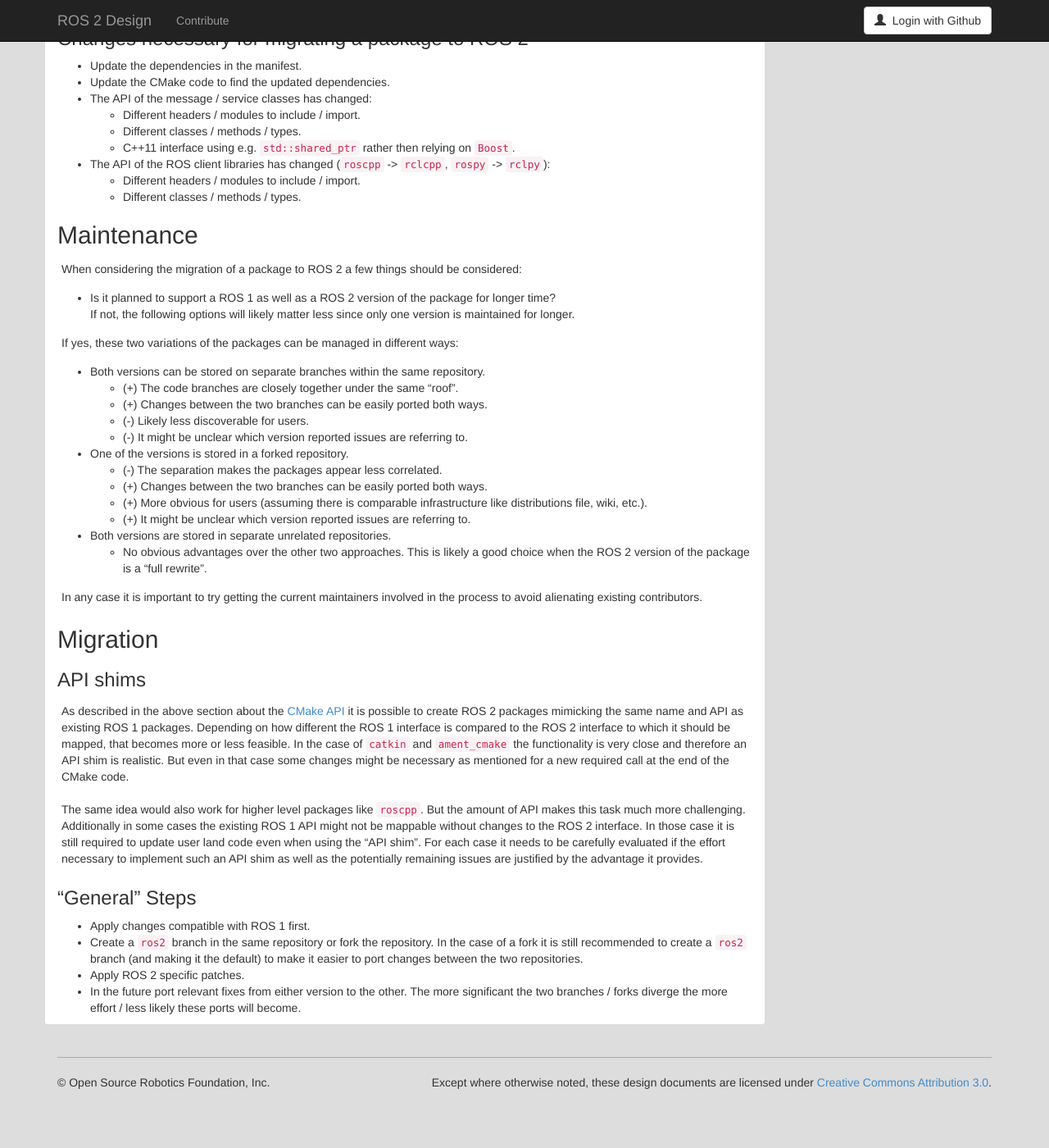
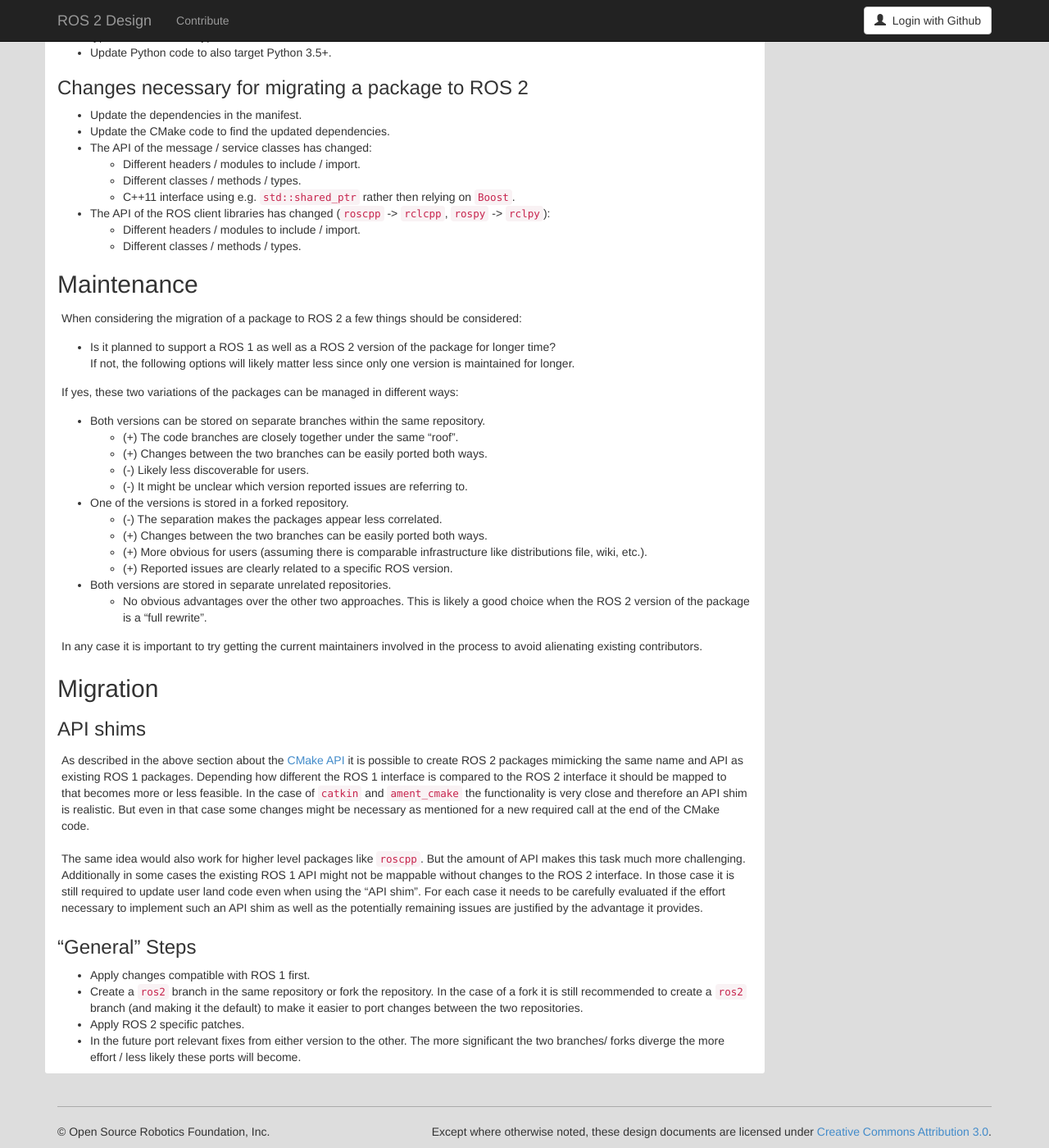
Before and after one commit to ros2/design, a Jekyll site: the page built from articles/200_coexistence_and_migration.md, in a window 1280 px wide and 1400 px high, scrolled down 3337 px. Shown: the whole window at 82% size. Built offline with Jekyll 4.4.1, drawn with Linux system fonts in a browser that asks for light colours; nearby versions of some CDN libraries; before the commit the page ends 4677 px from its top, so only the background shows below that; some of the changed text lies outside the part shown.

Commit message:
Revert "Fix ups"
This reverts commit ea0477d924685905487ac2c8e1a8701bb91414e5.

```diff
--- a/articles/200_coexistence_and_migration.md
+++ b/articles/200_coexistence_and_migration.md
@@ -119,6 +119,8 @@
 **Idea:** Create a ROS 2 package names `catkin` which provides the same CMake API as the ROS 1 package (minus unavailable features like the devel space) by mapping the calls to `ament_cmake` API.
 In addition it is expected that existing packages need to call a new function at the end of their CMake code to account for the fact that `ament_package` needs to be invoked *after* all targets where `catkin_package` needs to be invoked *before* them.
 
+In addition to `catkin` the CMake of ROS 1 packages also uses CMake API of other package, e.g. `genmsg`, `dynamic_reconfigure`, `rostest`, etc.
+
 ### Message / service definitions
 
 In ROS 2 message / service definitions are expected to be in the subdirectory `msg` / `srv`.
@@ -210,7 +212,7 @@
   * (-) The separation makes the packages appear less correlated.
   * (+) Changes between the two branches can be easily ported both ways.
   * (+) More obvious for users (assuming there is comparable infrastructure like distributions file, wiki, etc.).
-  * (+) It might be unclear which version reported issues are referring to.
+  * (+) Reported issues are clearly related to a specific ROS version.
 
 * Both versions are stored in separate unrelated repositories.
 
@@ -224,7 +226,7 @@
 ### API shims
 
 As described in the above section about the [CMake API](#cmake-api) it is possible to create ROS 2 packages mimicking the same name and API as existing ROS 1 packages.
-Depending on how different the ROS 1 interface is compared to the ROS 2 interface to which it should be mapped, that becomes more or less feasible.
+Depending how different the ROS 1 interface is compared to the ROS 2 interface it should be mapped to that becomes more or less feasible.
 In the case of `catkin` and `ament_cmake` the functionality is very close and therefore an API shim is realistic.
 But even in that case some changes might be necessary as mentioned for a new required call at the end of the CMake code.
 
@@ -244,4 +246,4 @@
 * Apply ROS 2 specific patches.
 
 * In the future port relevant fixes from either version to the other.
-  The more significant the two branches / forks diverge the more effort / less likely these ports will become.
+  The more significant the two branches/ forks diverge the more effort / less likely these ports will become.
```
Also changed, not shown: other parts of articles/200_coexistence_and_migration.md (+2 -2 lines).
